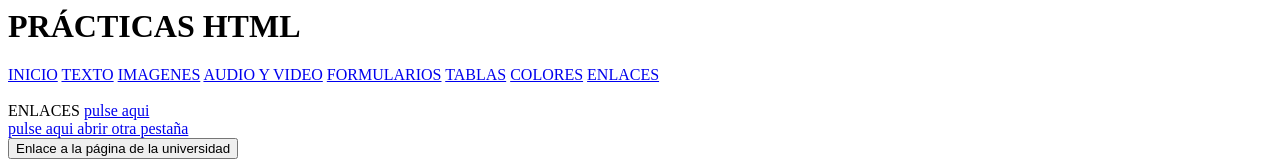
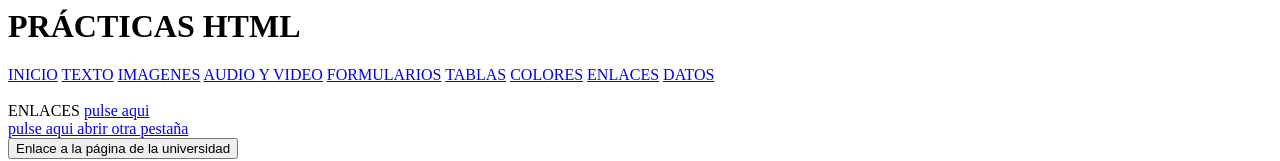
Before and after one commit to IAIDK420/html, a plain HTML site: page enlaces.html in a window 1280 px wide. Shown: the top 161 px of the page. Drawn offline with Linux system fonts and the light colour scheme.

Commit message:
Update enlaces.html

```diff
--- a/enlaces.html
+++ b/enlaces.html
@@ -17,6 +17,7 @@
     <a href="tablas.html">TABLAS</a>
     <a href="colores.html">COLORES</a>
     <a href="enlaces.html">ENLACES</a>
+    <a href="datos.html">DATOS</a>
 
     <br><br> ENLACES
     <a href="https://www.google.com/">pulse aqui </a>
```
